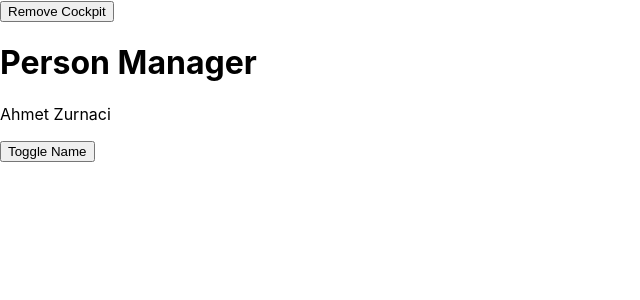
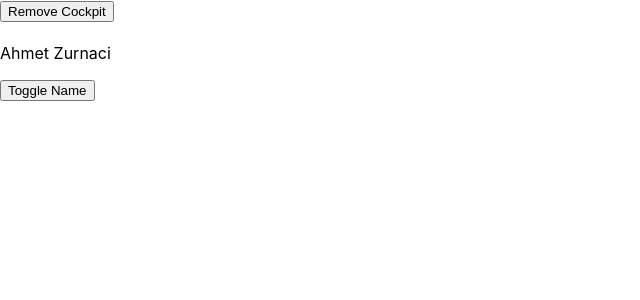
Before and after one commit to CengAmat/React-Zone-2, a React app in the folder react-zone-2/: page / in a window 1280 px wide. Shown: the top 300 px of the page, without its empty margins (0-640 px from the left). Built offline with nearby package versions, Linux system fonts and the light colour scheme.

Commit message:
Another form of HOCs

```diff
--- a/react-zone-2/src/containers/App.js
+++ b/react-zone-2/src/containers/App.js
@@ -2,7 +2,8 @@
 import classes from './App.css';
 import Persons from '../components/Persons/Persons';
 import Cockpit from '../components/Cockpit/Cockpit';
-import WithClass from '../hoc/WithClass';
+import withClass from '../hoc/withClass';
+import Aux from '../hoc/Aux';
 
 class App extends Component{
   constructor(props) {
@@ -80,7 +81,7 @@
     }
 
     return (
-      <WithClass classes = {classes.App}>
+      <Aux>
         <button
           onClick = {() => {
             this.setState({ showCockpit: false });
@@ -97,9 +98,9 @@
           />
         ) : null }
           {person}
-        </WithClass>
+        </Aux>
     );
   }
 }
 
-export default App;
+export default withClass(App, classes.App);
--- a/react-zone-2/src/hoc/WithClass.js
+++ b/react-zone-2/src/hoc/WithClass.js
@@ -1,9 +1,11 @@
 import React from 'react'
 
-const WithClass = props => (
-    <div className = {props.classes}>
-        {props.children}
-    </div>
-);
+const withClass = (WrappedComponent, className) => {
+    return props => (
+        <div className = {className}>
+            <WrappedComponent />
+        </div>
+    );
+};
 
-export default WithClass;
+export default withClass;
```
